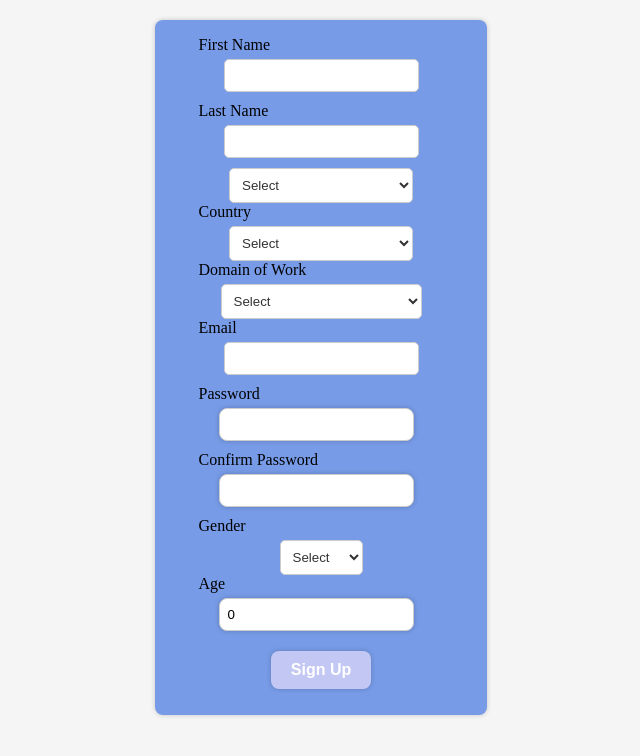
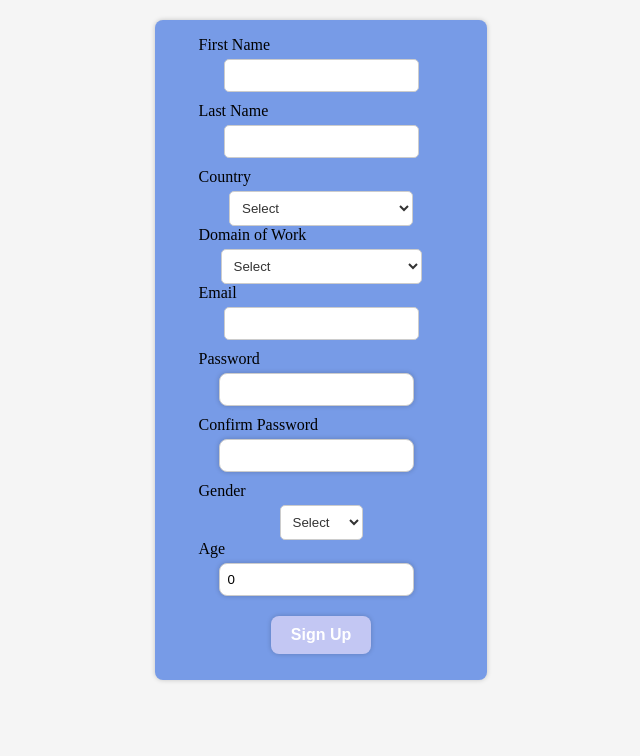
Before and after one commit to nastea19/CodeBreakers, a React (Create React App) app in the folder my-react-app/: page /signUp in a window 1280 px wide. Shown: the top 756 px of the page, without its empty margins (319-959 px from the left). Built offline with nearby package versions, Linux system fonts and the light colour scheme.

Commit message:
final commit

```diff
--- a/my-react-app/src/components/sign-up.tsx
+++ b/my-react-app/src/components/sign-up.tsx
@@ -36,7 +36,7 @@ function SignUp() {
     const isRegisterSuccess = registerUser(user);
     if (isRegisterSuccess) {
       toast.success("Signed up successfully");
-      navigate("/signIn");
+      navigate("/Quiz");
     } else {
       toast.error("User with this email already exist");
     }
@@ -98,70 +98,8 @@ function SignUp() {
           )}
         </div>
 
+
         <div>
-
-          <Controller
-            name="country"
-            control={control}
-            defaultValue=""
-            rules={validationRules.country}
-            render={({ field }) => (
-              <div className="select-container">
-                <select {...field} className="custom-select">
-                  <option value="">Select</option>
-                  <option value="albania">Albania</option>
-                  <option value="andorra">Andorra</option>
-                  <option value="austria">Austria</option>
-                  <option value="belarus">Belarus</option>
-                  <option value="belgium">Belgium</option>
-                  <option value="bosnia">Bosnia and Herzegovina</option>
-                  <option value="bulgaria">Bulgaria</option>
-                  <option value="croatia">Croatia</option>
-                  <option value="cyprus">Cyprus</option>
-                  <option value="czech">Czech Republic</option>
-                  <option value="denmark">Denmark</option>
-                  <option value="estonia">Estonia</option>
-                  <option value="finland">Finland</option>
-                  <option value="france">France</option>
-                  <option value="germany">Germany</option>
-                  <option value="greece">Greece</option>
-                  <option value="hungary">Hungary</option>
-                  <option value="iceland">Iceland</option>
-                  <option value="ireland">Ireland</option>
-                  <option value="italy">Italy</option>
-                  <option value="kosovo">Kosovo</option>
-                  <option value="latvia">Latvia</option>
-                  <option value="liechtenstein">Liechtenstein</option>
-                  <option value="lithuania">Lithuania</option>
-                  <option value="luxembourg">Luxembourg</option>
-                  <option value="malta">Malta</option>
-                  <option value="moldova">Moldova</option>
-                  <option value="monaco">Monaco</option>
-                  <option value="montenegro">Montenegro</option>
-                  <option value="netherlands">Netherlands</option>
-                  <option value="north-macedonia">North Macedonia</option>
-                  <option value="norway">Norway</option>
-                  <option value="poland">Poland</option>
-                  <option value="portugal">Portugal</option>
-                  <option value="romania">Romania</option>
-                  <option value="russia">Russia</option>
-                  <option value="san-marino">San Marino</option>
-                  <option value="serbia">Serbia</option>
-                  <option value="slovakia">Slovakia</option>
-                  <option value="slovenia">Slovenia</option>
-                  <option value="spain">Spain</option>
-                  <option value="sweden">Sweden</option>
-                  <option value="switzerland">Switzerland</option>
-                  <option value="ukraine">Ukraine</option>
-                  <option value="united-kingdom">United Kingdom</option>
-                  <option value="vatican-city">Vatican City</option>
-                </select>
-                {formState.errors.country && (
-                  <p className="error">{formState.errors.country.message}</p>
-                )}
-              </div>
-            )}
-          />
           <label>Country</label>
           <Controller
             name="country"
```
